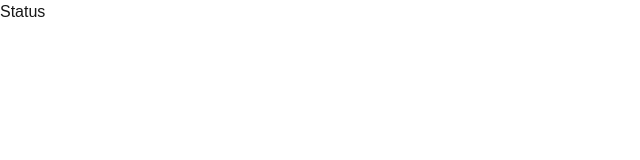
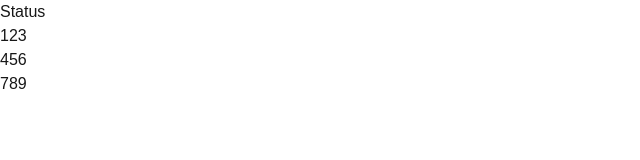
Before and after one commit to ReapingHunter/tic-tac-toe, a Next.js app: page / in a window 1280 px wide. Shown: the top 160 px of the page, without its empty margins (0-640 px from the left). Built offline with nearby package versions, Linux system fonts and the light colour scheme.

Commit message:
feat: add board grid

```diff
--- a/src/app/components/Square.tsx
+++ b/src/app/components/Square.tsx
@@ -1,7 +1,7 @@
 
-const Square = ({value, onSquareClick}) => {
+export const Square = ({value, onSquareClick}) => {
   return(
-    <button className="bg-transparent border-2" onClick={onSquareClick}>
+    <button className="bg-transparent border-2 py-2 px-4 font-bold" onClick={onSquareClick}>
       {value}
     </button>
   )
--- a/src/app/page.tsx
+++ b/src/app/page.tsx
@@ -1,10 +1,28 @@
 'use client'
+import { Square } from "./components/Square";
 import { useState } from "react";
 
 
-export default function Home() {
+export default function Board() {
   return (
-    <div className="justify-center items-center">Status</div>
+    <div className="items-center justify-items-center">
+      <div>Status</div>
+      <div>
+        <Square value={1} onSquareClick={()=>{}}></Square>
+        <Square value={2} onSquareClick={()=>{}}></Square>
+        <Square value={3} onSquareClick={()=>{}}></Square>
+      </div>
+      <div>
+        <Square value={4} onSquareClick={()=>{}}></Square>
+        <Square value={5} onSquareClick={()=>{}}></Square>
+        <Square value={6} onSquareClick={()=>{}}></Square>
+      </div>
+      <div>
+        <Square value={7} onSquareClick={()=>{}}></Square>
+        <Square value={8} onSquareClick={()=>{}}></Square>
+        <Square value={9} onSquareClick={()=>{}}></Square>
+      </div>
+    </div>
   );
 }
 
```
